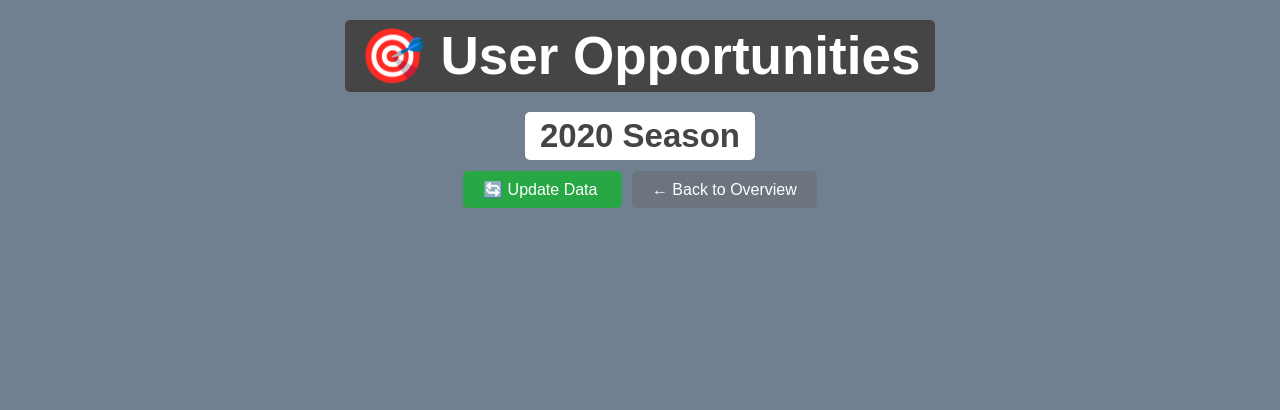
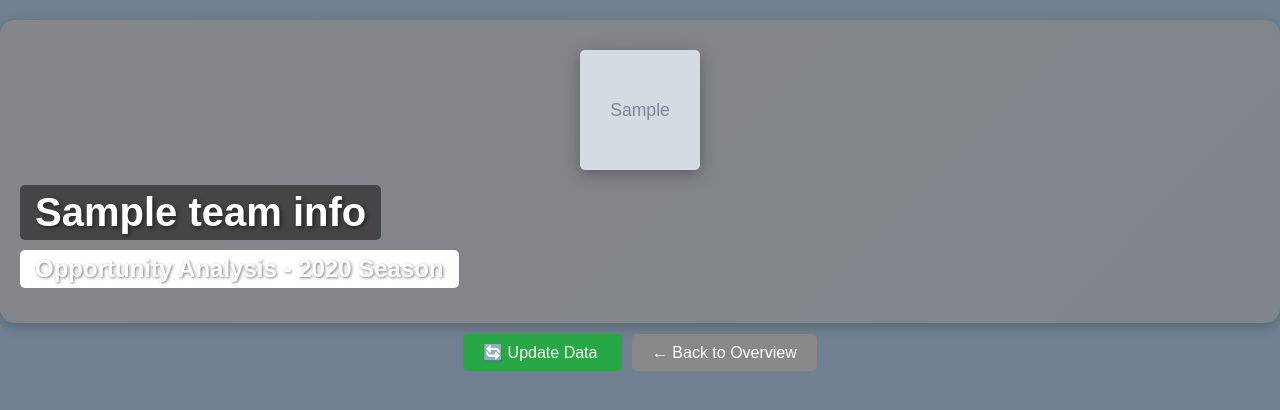
Before and after one commit to Gin-G/NickKnows, a Flask app: template app/nickknows/templates/team-opportunities.html in a window 1280 px wide. Shown: the part 265-675 px from the top of the page. Run offline with Flask 3, Linux system fonts and the light colour scheme; the template is opened without the code that fills it: most values are stand-ins (such as "Sample title", 1, 10 or a date in 2020); grey boxes marked "Sample" are stand-in pictures; some web fonts are replaced.

Commit message:
Oppotunities to use team colors

```diff
--- a/app/nickknows/nfl/views.py
+++ b/app/nickknows/nfl/views.py
@@ -1187,6 +1187,51 @@ def team_opportunities(team):
         selected_year = get_selected_year()
         fullname = get_team_fullname(team)
 
+        # Get team branding data
+        try:
+            import nfl_data_py as nfl_legacy
+            team_desc = nfl_legacy.import_team_desc()
+
+            # Map current team abbreviations to those in team_desc
+            team_mapping = {
+                'LV': 'OAK',
+                'LAC': 'SD',
+                'LA': 'LAR'
+            }
+
+            lookup_abbr = team_mapping.get(team, team)
+            team_row = team_desc[team_desc['team_abbr'] == lookup_abbr]
+
+            if not team_row.empty:
+                team_info = {
+                    'abbr': team,
+                    'name': fullname,
+                    'primary_color': team_row.iloc[0]['team_color'] if pd.notna(team_row.iloc[0]['team_color']) else '#333333',
+                    'secondary_color': team_row.iloc[0]['team_color2'] if pd.notna(team_row.iloc[0]['team_color2']) else None,
+                    'logo': team_row.iloc[0]['team_logo_squared'] if pd.notna(team_row.iloc[0]['team_logo_squared']) else team_row.iloc[0]['team_logo_espn'],
+                    'logo_espn': team_row.iloc[0]['team_logo_espn'] if pd.notna(team_row.iloc[0]['team_logo_espn']) else None
+                }
+            else:
+                # Fallback
+                team_info = {
+                    'abbr': team,
+                    'name': fullname,
+                    'primary_color': '#333333',
+                    'secondary_color': None,
+                    'logo': f'https://via.placeholder.com/120x120?text={team}',
+                    'logo_espn': None
+                }
+        except Exception as e:
+            logger.warning(f"Could not load team description: {str(e)}")
+            team_info = {
+                'abbr': team,
+                'name': fullname,
+                'primary_color': '#333333',
+                'secondary_color': None,
+                'logo': f'https://via.placeholder.com/120x120?text={team}',
+                'logo_espn': None
+            }
+
         # Load opportunity data
         opp_file_path = os.getcwd() + '/nickknows/nfl/data/' + str(selected_year) + '_opportunity_data.csv'
         trend_file_path = os.getcwd() + '/nickknows/nfl/data/' + str(selected_year) + '_opportunity_trends.csv'
@@ -1196,6 +1241,7 @@ def team_opportunities(team):
             flash(f'Opportunity data for {fullname} is updating. Please refresh in a moment.')
             return render_template('team-opportunities.html',
                                  team=team,
+                                 team_info=team_info,
                                  fullname=fullname,
                                  years=available_years,
                                  selected_year=selected_year,
@@ -1366,15 +1412,17 @@ def team_opportunities(team):
         # Generate plots
         plot_data = create_team_opportunity_plots(team, weekly_position_data, available_weeks, selected_year)
 
+
         return render_template('team-opportunities.html',
                             team=team,
+                            team_info=team_info,  # Add team_info
                             fullname=fullname,
                             years=available_years,
                             selected_year=selected_year,
                             weekly_position_data=weekly_position_data,
                             available_weeks=available_weeks,
                             insights=team_insights,
-                            plot_data=plot_data,  # Add plot data
+                            plot_data=plot_data,
                             loading=False)
 
     except Exception as e:
--- a/app/nickknows/templates/team-opportunities.html
+++ b/app/nickknows/templates/team-opportunities.html
@@ -360,14 +360,54 @@
             }
         }
     </style>
+    <style>
+        .position-header {
+            background: linear-gradient(135deg, {{ team_info.primary_color if team_info else '#007bff' }}dd 0%, {{ team_info.primary_color if team_info else '#0056b3' }}99 100%);
+            padding: 18px;
+            margin: 25px 0 10px 0;
+            border-radius: 10px;
+            cursor: pointer;
+            border-left: 5px solid {{ team_info.secondary_color if team_info and team_info.secondary_color else '#ffffff' }};
+            transition: all 0.3s ease;
+            box-shadow: 0 2px 8px rgba(0,0,0,0.1);
+        }
+
+        .position-header:hover {
+            background: linear-gradient(135deg, {{ team_info.primary_color if team_info else '#0056b3' }}ee 0%, {{ team_info.primary_color if team_info else '#004494' }}bb 100%);
+            transform: translateX(5px);
+            box-shadow: 0 4px 12px rgba(0,0,0,0.15);
+        }
+
+        .plot-btn.active {
+            background-color: {{ team_info.primary_color if team_info else '#007bff' }};
+            box-shadow: 0 4px 8px {{ team_info.primary_color if team_info else '#007bff' }}50;
+        }
+
+        .plot-btn:hover {
+            background-color: {{ team_info.primary_color if team_info else '#495057' }};
+            transform: translateY(-2px);
+            box-shadow: 0 4px 8px rgba(0,0,0,0.2);
+        }
+    </style>
 
 </head>
 <body>
     <div id="header"></div>
     <div id="nfl_navbar"></div>
 
-    <h1>🎯 {{ fullname }} Opportunities</h1>
+    <!-- Team Header with Logo and Colors -->
+    {% if team_info %}
+    <div style="text-align: center; padding: 30px 20px; background: linear-gradient(135deg, {{ team_info.primary_color }}dd 0%, {{ team_info.primary_color }}99 100%); border-radius: 15px; margin: 20px 0; box-shadow: 0 4px 12px rgba(0,0,0,0.2);">
+        {% if team_info.logo %}
+        <img src="{{ team_info.logo }}" alt="{{ team_info.name }}" style="width: 120px; height: 120px; margin-bottom: 15px; filter: drop-shadow(0 4px 8px rgba(0,0,0,0.3));">
+        {% endif %}
+        <h1 style="color: white; margin: 10px 0; font-size: 2.5em; text-shadow: 2px 2px 4px rgba(0,0,0,0.5);">{{ team_info.name }}</h1>
+        <h2 style="color: white; margin: 5px 0; font-size: 1.5em; text-shadow: 1px 1px 3px rgba(0,0,0,0.5);">Opportunity Analysis - {{ selected_year }} Season</h2>
+    </div>
+    {% else %}
+    <h1>{{ fullname }} Opportunities</h1>
     <h2>{{ selected_year }} Season</h2>
+    {% endif %}
 
     {% if loading %}
         <div class="loading-message">
@@ -379,12 +419,10 @@
             <a href="{{ url_for('update_opportunities') }}" style="font-size: 16px; padding: 10px 20px; background-color: #28a745; color: white; text-decoration: none; border-radius: 5px;">
                 🔄 Update Data
             </a>
-            <a href="{{ url_for('opportunities_home') }}" style="font-size: 16px; padding: 10px 20px; background-color: #6c757d; color: white; text-decoration: none; border-radius: 5px; margin-left: 10px;">
+            <a href="{{ url_for('opportunities_home') }}" style="font-size: 16px; padding: 10px 20px; background-color: {{ team_info.primary_color if team_info else '#6c757d' }}; color: white; text-decoration: none; border-radius: 5px; margin-left: 10px;">
                 ← Back to Overview
             </a>
         </div>
-
-
 
         <!-- Interactive Plots Section -->
         {% if plot_data %}
```
